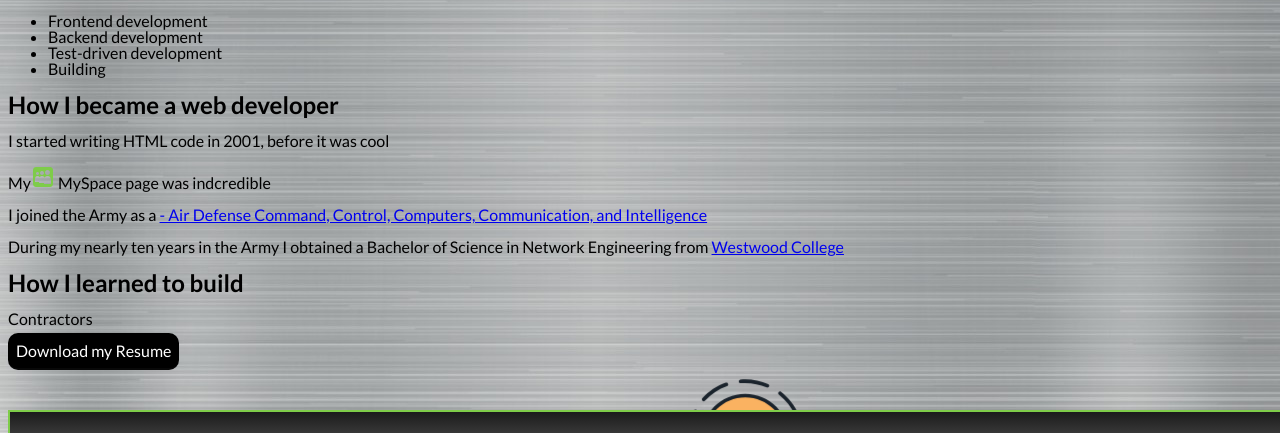
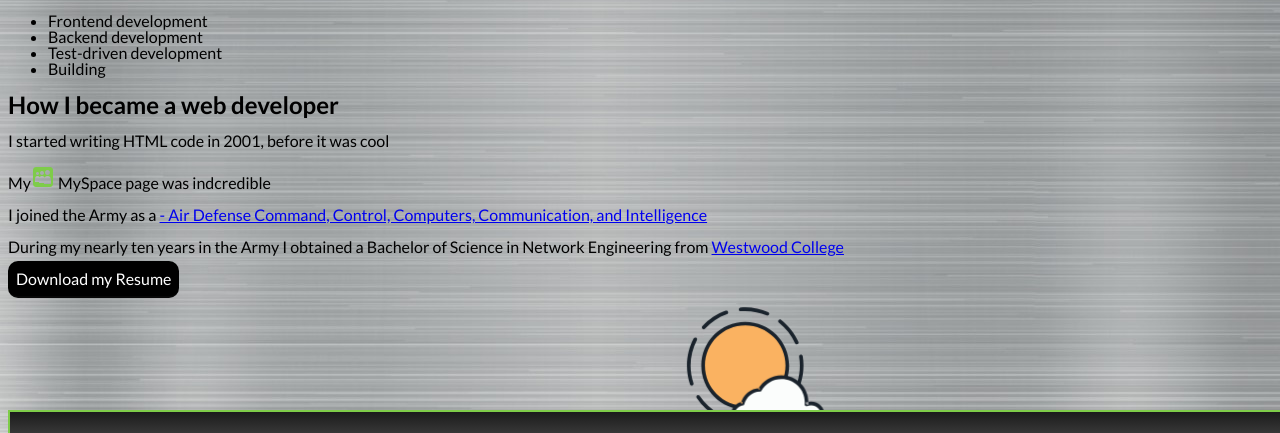
Before and after one commit to McDuf/Responsive-Portfolio-Website, a plain HTML site: page about.html in a window 1280 px wide. Shown: the part 302-735 px from the top of the page. Drawn offline with Linux system fonts and the light colour scheme.

Commit message:
Update about.html
Removed irrelevant information

```diff
--- a/about.html
+++ b/about.html
@@ -79,8 +79,6 @@
     <p>During my nearly ten years in the Army I obtained a Bachelor of Science in Network Engineering from <a href="https://www.nbcnews.com/business/consumer/student-loan-forgiveness-westwood-college-loans-will-be-discharged-rcna45484">Westwood College</a></p>
     <!-- Link to story about what happend with Westwood Accredidation-->
 
-    <h2>How I learned to build</h2>
-    <p>Contractors</p>
 
     <a href="files/Heather_Irey_Resume.docx" target="_blank" class="button" download>Download my Resume</a>
 
```
